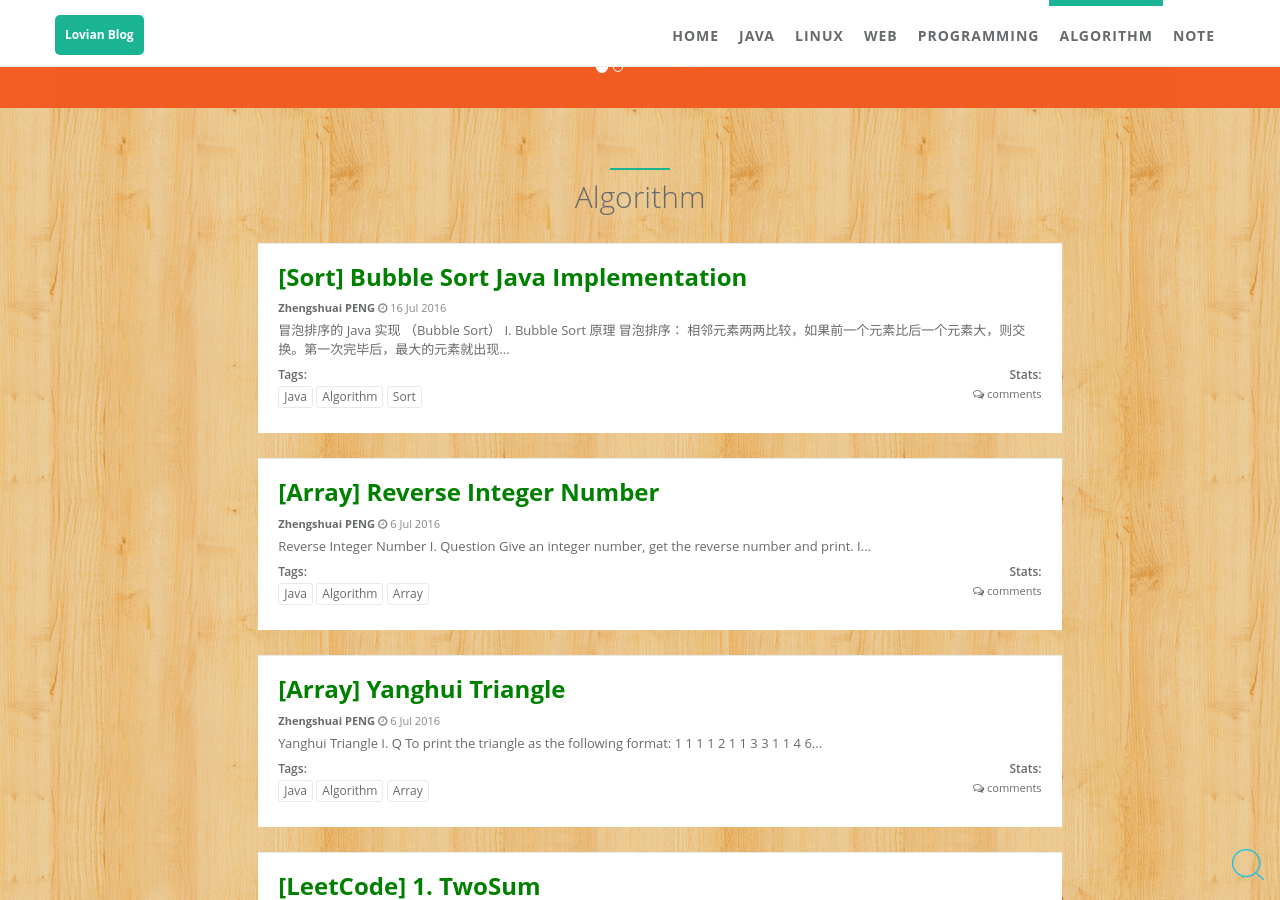
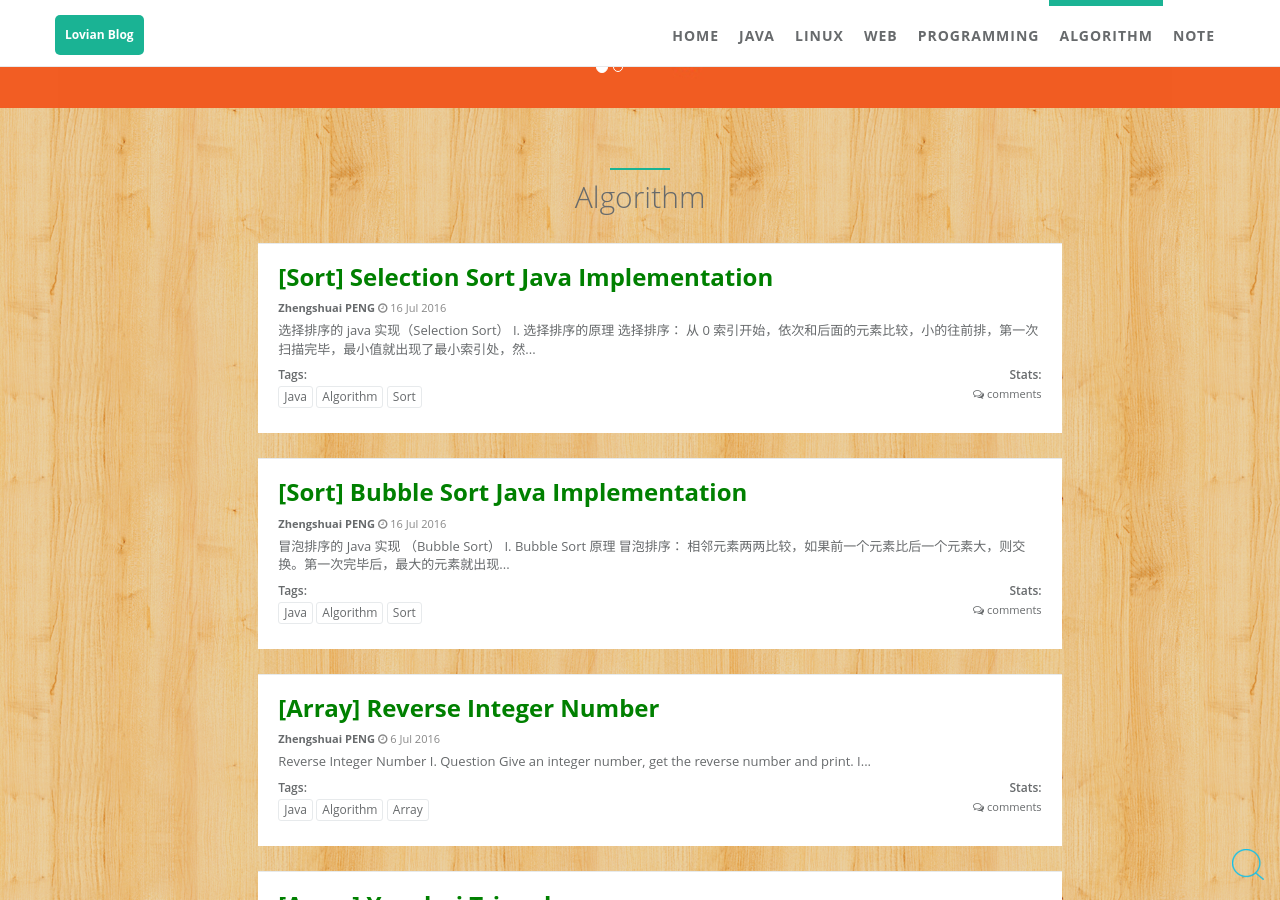
Before and after one commit to ZhengshuaiPENG/zhengshuaipeng.github.io, a Jekyll site: the page built from blog/algorithm.html, in a window 1280 px wide and 900 px high, scrolled down 362 px. Built offline with Jekyll 4.4.1, drawn with Linux system fonts in a browser that asks for light colours; comment, search, counter and statistics services are not loaded.

Commit message:
selection sort

````diff
--- a/_posts/2016/07/2016-07-16-algorithm-java-bubblesort.md
+++ b/_posts/2016/07/2016-07-16-algorithm-java-bubblesort.md
@@ -30,15 +30,18 @@ public class BubbleSort {
 	public static void bubbleSort(int[] array){
 		boolean sorted = false;
 		int n = array.length - 1; //防止数组越界
+
 		while(!sorted){
-			sorted = true;
+			//每一次扫描
+			sorted = true;  //假定这次扫描能够完成排序
 			for(int i = 0; i < n; i++){
+				//每一次比较
 				if(array[i] > array[i+1]){
 					swap(array, i, i+1);
-					sorted = false;
+					sorted = false;  //经过一次交换，说明还需要一次扫描
 				}
 			}
-			n--;
+			n--;	//每一次扫描最大值已经就绪，下一次扫描不需要再次比较已经排好位置的最大值
 			printArray(array);
 
 		}
--- /dev/null
+++ b/_posts/2016/07/2016-07-16-algorithm-java-selection-sort.md
@@ -0,0 +1,84 @@
+---
+layout: post
+title:  "[Sort] Selection Sort Java Implementation"
+date:   2016-07-16
+desc: "selection sort implementation"
+keywords: "Selection Sort, Array, Java, Algorithm"
+categories: [Algorithm]
+tags: [Java,Algorithm, Sort]
+icon: fa-keyboard-o
+---
+
+# 选择排序的 java 实现（Selection Sort）
+
+## I. 选择排序的原理
+
+选择排序： 从 0 索引开始，依次和后面的元素比较，小的往前排，第一次扫描完毕，最小值就出现了最小索引处，然后重复以上步骤。简单点说就是，每一次扫描，都从待排序数组中拿出最小的一个排在最前面，然后排成一个新数组，这个数组就是从小到大排好序的了。
+
+## II. Java 代码
+
+```java
+package org.lovian.sort;
+
+/**
+ * Selection Sort
+ *
+ * @author PENG Zhengshuai
+ * @lovian.org
+ */
+public class SelectionSort {
+
+	public static void selectionSort(int[] array) {
+		for (int i = 0; i < array.length - 1; i++) {
+			// 每一趟扫描
+			for (int j = i; j < array.length; j++) {
+				// 每一次选择剩余待排序数组的最小值
+				if (array[i] > array[j]) {
+					// 把最小值换到最小索引处
+					swap(array, i, j);
+				}
+			}
+			printArray(array);
+		}
+	}
+
+	public static void swap(int[] array, int src, int des) {
+		int tmp = array[src];
+		array[src] = array[des];
+		array[des] = tmp;
+	}
+
+	public static void printArray(int[] array) {
+		System.out.print("[");
+		for (int i = 0; i < array.length; i++) {
+			if (i != array.length - 1) {
+				System.out.print(array[i] + " ,");
+			} else {
+				System.out.print(array[i] + "]");
+			}
+		}
+		System.out.println();
+	}
+
+	public static void main(String[] args) {
+		int[] array = { 76, 23, 49, 28, 48, 10, 3, 97, 65 };
+		selectionSort(array);
+		printArray(array);
+	}
+}
+```
+
+result：
+
+```
+[3 ,76 ,49 ,28 ,48 ,23 ,10 ,97 ,65]
+[3 ,10 ,76 ,49 ,48 ,28 ,23 ,97 ,65]
+[3 ,10 ,23 ,76 ,49 ,48 ,28 ,97 ,65]
+[3 ,10 ,23 ,28 ,76 ,49 ,48 ,97 ,65]
+[3 ,10 ,23 ,28 ,48 ,76 ,49 ,97 ,65]
+[3 ,10 ,23 ,28 ,48 ,49 ,76 ,97 ,65]
+[3 ,10 ,23 ,28 ,48 ,49 ,65 ,97 ,76]
+[3 ,10 ,23 ,28 ,48 ,49 ,65 ,76 ,97]
+[3 ,10 ,23 ,28 ,48 ,49 ,65 ,76 ,97]
+
+```
````
